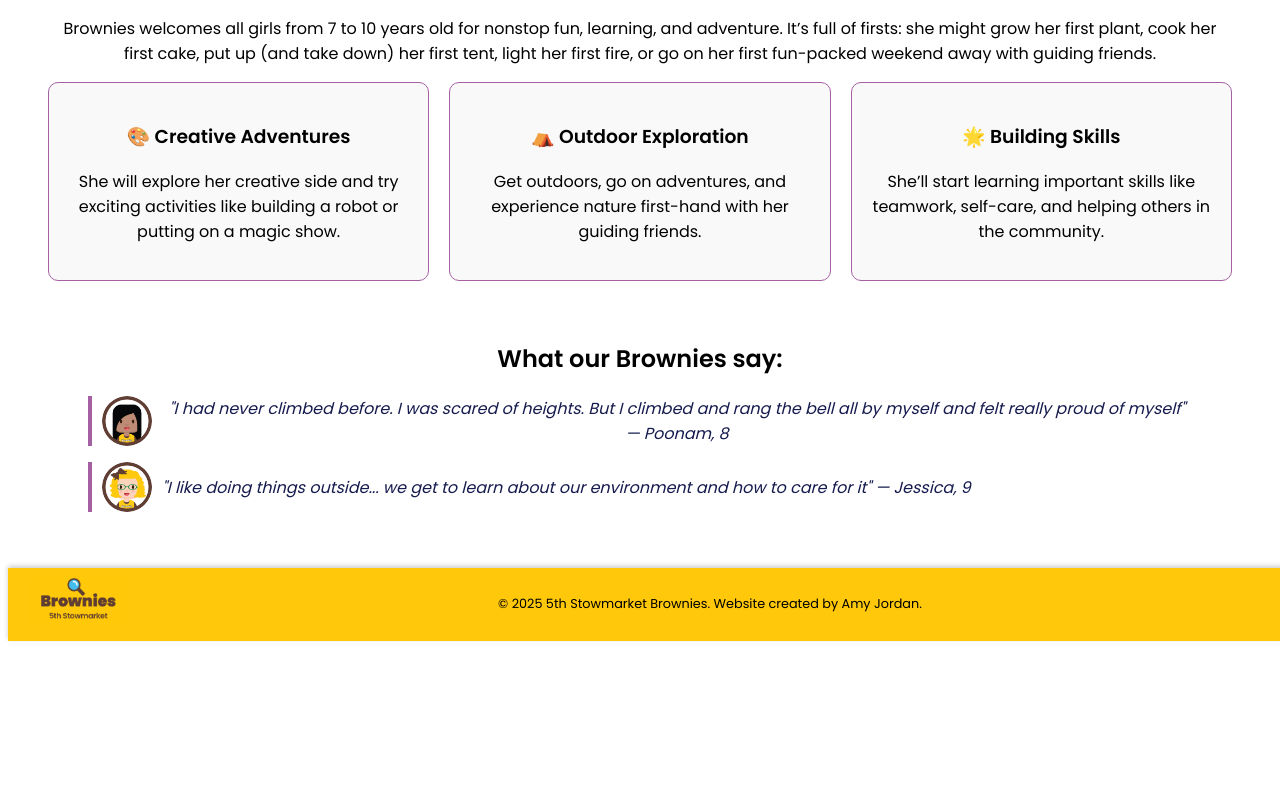
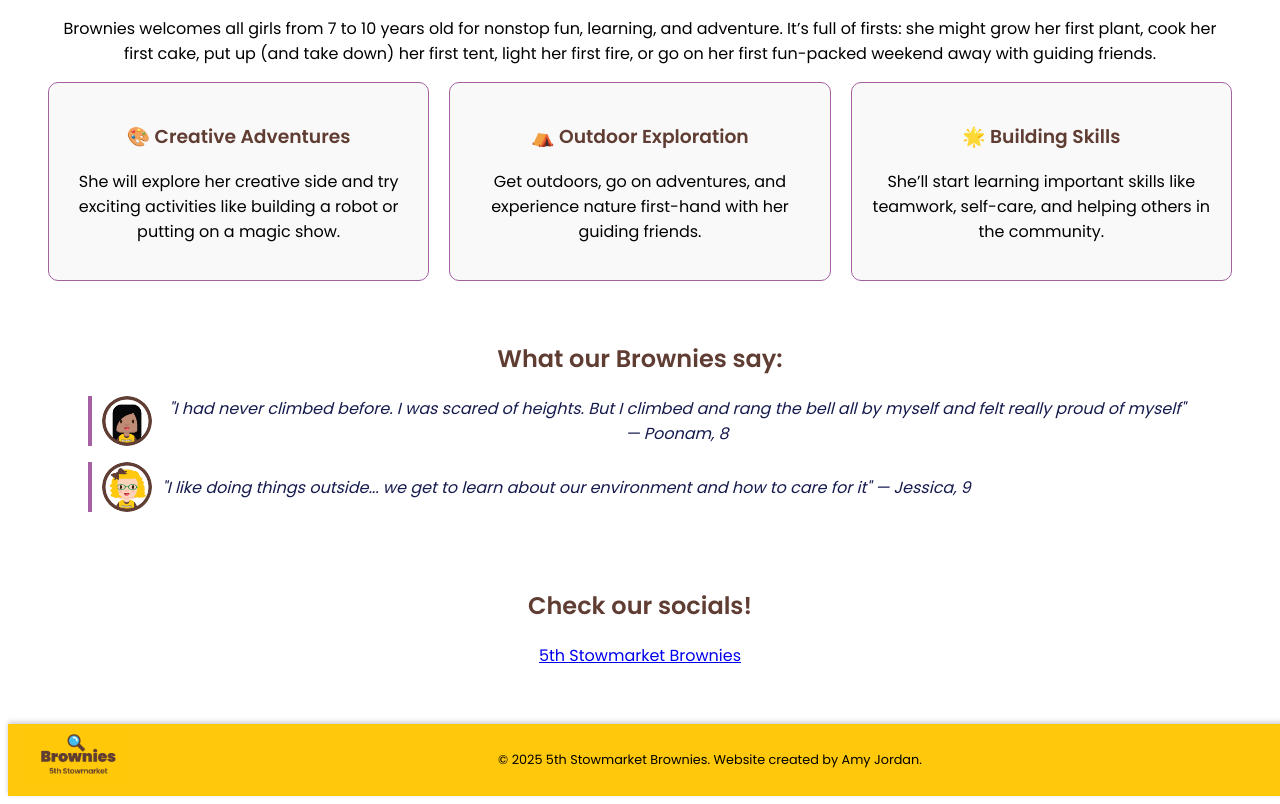
Before and after one commit to s256945/5thsmrktbrownies, a React app: page / in a window 1280 px wide. Shown: the part 460-1264 px from the top of the page. Before the commit the page ends 1109 px from the top, so only its background shows below. Built offline with nearby package versions, Linux system fonts and the light colour scheme.

Commit message:
facebook

```diff
--- a/src/components/Parents.jsx
+++ b/src/components/Parents.jsx
@@ -1,6 +1,5 @@
 import React, { useState } from "react";
 import styled from "styled-components";
-import Footer from "./footer.jsx";
 import {
   Main,
   Input,
@@ -12,6 +11,8 @@ import {
   Section,
   Article,
   FadeIn,
+  StyledH2,
+  StyledH3,
 } from "./StyledComponents.js";
 
 const ActivitiesOverview = styled.div`
@@ -43,7 +44,7 @@ const Parents = () => {
     <Main>
       <WelcomeSection>
         <Overlay>
-          <h2>Parents' Hub</h2>
+          <StyledH2>Parents' Hub</StyledH2>
           <p>
             Stay informed, stay connected! Exclusively for parents and
             guardians.
@@ -53,7 +54,7 @@ const Parents = () => {
       <FormWrapper>
         {!isAuthenticated ? (
           <Form onSubmit={handlePasswordSubmit} className="space-y-4">
-            <h2>🔒 Parents Area - Password Protected</h2>
+            <StyledH2>🔒 Parents Area - Password Protected</StyledH2>
             <p>
               To access important updates, event details, and resources, please
               enter the password provided in your starter pack.
@@ -68,7 +69,7 @@ const Parents = () => {
           </Form>
         ) : (
           <Section>
-            <h2>🎉 Welcome to the Parents Area!</h2>
+            <StyledH2>🎉 Welcome to the Parents Area!</StyledH2>
             <p>
               You now have access to all the latest updates, event schedules,
               and resources tailored for you. Thanks for being part of the 5th
@@ -77,7 +78,7 @@ const Parents = () => {
             <ActivitiesOverview>
               <FadeIn>
                 <Article>
-                  <h3>New starter info</h3>
+                  <StyledH3>New starter info</StyledH3>
                   <p>
                     Here you can revisit all the info given out when your
                     daughter first joins our unit.
@@ -86,7 +87,7 @@ const Parents = () => {
               </FadeIn>
               <FadeIn>
                 <Article>
-                  <h3>Termly plans</h3>
+                  <StyledH3>Termly plans</StyledH3>
                   <p>
                     You can download all our past termly letters which include
                     the plans for that term.
@@ -95,7 +96,7 @@ const Parents = () => {
               </FadeIn>
               <FadeIn>
                 <Article>
-                  <h3>Forms/letters</h3>
+                  <StyledH3>Forms/letters</StyledH3>
                   <p>
                     If you're missing a form or a letter, you can find it here.
                   </p>
--- a/src/components/Resources.jsx
+++ b/src/components/Resources.jsx
@@ -7,6 +7,7 @@ import {
   FadeIn,
   Article,
   Button,
+  StyledH2,
 } from "./StyledComponents.js";
 import styled from "styled-components";
 
@@ -42,12 +43,12 @@ const Resources = () => {
     <Main>
       <WelcomeSection>
         <Overlay>
-          <h2>Unit resources!</h2>
+          <StyledH2>Unit resources!</StyledH2>
           <p>Resources made for Brownie leaders</p>
         </Overlay>
       </WelcomeSection>
       <Section>
-        <h2>Available Resources</h2>
+        <StyledH2>Available Resources</StyledH2>
         <p>
           Here are the resources I've made for my Brownies unit. Please feel
           free to download our resources and ideas and adapt them to suit your
@@ -57,7 +58,7 @@ const Resources = () => {
           {resources.map((resource, index) => (
             <FadeIn key={index}>
               <Article>
-                <h2>{resource.title}</h2>
+                <StyledH2>{resource.title}</StyledH2>
                 <p>{resource.description}</p>
                 <Button>Download</Button>
               </Article>
--- a/src/components/StyledComponents.js
+++ b/src/components/StyledComponents.js
@@ -5,6 +5,14 @@ export const Main = styled.main`
   padding: 20px;
   background-color: #ffffff;
   flex-grow: 1;
+`;
+
+export const StyledH2 = styled.h2`
+  color: #603d33;
+`;
+
+export const StyledH3 = styled.h3`
+  color: #603d33;
 `;
 
 export const Section = styled.section`
--- a/src/components/contact.jsx
+++ b/src/components/contact.jsx
@@ -10,6 +10,7 @@ import {
   Input,
   Form,
   FormWrapper,
+  StyledH2,
 } from "./StyledComponents";
 
 const TextArea = styled.textarea`
@@ -35,7 +36,7 @@ const Contact = () => {
     <Main>
       <WelcomeSection>
         <Overlay>
-          <h2>Get in Touch!</h2>
+          <StyledH2>Get in Touch!</StyledH2>
           <p>We'd love to hear from you. Send us a message below!</p>
         </Overlay>
       </WelcomeSection>
--- a/src/components/home.jsx
+++ b/src/components/home.jsx
@@ -1,7 +1,6 @@
-import React from "react";
+import React, { useEffect } from "react";
 import Brownie1 from "../../public/assets/Brownie1.png";
 import Brownie3 from "../../public/assets/Brownie3.png";
-import Footer from "./footer.jsx";
 import styled from "styled-components";
 import {
   Main,
@@ -11,6 +10,8 @@ import {
   Button,
   FadeIn,
   Article,
+  StyledH2,
+  StyledH3,
 } from "./StyledComponents";
 
 const ActivitiesOverview = styled.div`
@@ -36,11 +37,24 @@ const TestimonialImg = styled.img`
 `;
 
 const Home = () => {
+  useEffect(() => {
+    if (window.FB) {
+      window.FB.XFBML.parse();
+    } else {
+      const script = document.createElement("script");
+      script.src =
+        "https://connect.facebook.net/en_GB/sdk.js#xfbml=1&version=v22.0";
+      script.async = true;
+      script.defer = true;
+      document.body.appendChild(script);
+    }
+  }, []);
+
   return (
     <Main>
       <WelcomeSection>
         <Overlay>
-          <h2>Welcome to our Brownies Unit!</h2>
+          <StyledH2>Welcome to our Brownies Unit!</StyledH2>
           <p>Join us for fun, friendship, and adventure!</p>
           <Button as="a" href="/join">
             Join Now
@@ -48,7 +62,7 @@ const Home = () => {
         </Overlay>
       </WelcomeSection>
       <Section>
-        <h2>What do Brownies do?</h2>
+        <StyledH2>What do Brownies do?</StyledH2>
         <p>
           Brownies welcomes all girls from 7 to 10 years old for nonstop fun,
           learning, and adventure. It’s full of firsts: she might grow her first
@@ -59,7 +73,7 @@ const Home = () => {
         <ActivitiesOverview>
           <FadeIn>
             <Article>
-              <h3>🎨 Creative Adventures</h3>
+              <StyledH3>🎨 Creative Adventures</StyledH3>
               <p>
                 She will explore her creative side and try exciting activities
                 like building a robot or putting on a magic show.
@@ -68,7 +82,7 @@ const Home = () => {
           </FadeIn>
           <FadeIn>
             <Article>
-              <h3>⛺ Outdoor Exploration</h3>
+              <StyledH3>⛺ Outdoor Exploration</StyledH3>
               <p>
                 Get outdoors, go on adventures, and experience nature first-hand
                 with her guiding friends.
@@ -77,7 +91,7 @@ const Home = () => {
           </FadeIn>
           <FadeIn>
             <Article>
-              <h3>🌟 Building Skills</h3>
+              <StyledH3>🌟 Building Skills</StyledH3>
               <p>
                 She’ll start learning important skills like teamwork, self-care,
                 and helping others in the community.
@@ -87,7 +101,7 @@ const Home = () => {
         </ActivitiesOverview>
       </Section>
       <Section>
-        <h2>What our Brownies say:</h2>
+        <StyledH2>What our Brownies say:</StyledH2>
         <TestimonialsBlockquote>
           <TestimonialImg
             src={Brownie1}
@@ -108,6 +122,29 @@ const Home = () => {
           and how to care for it" — Jessica, 9
         </TestimonialsBlockquote>
       </Section>
+      <Section>
+        <StyledH2>Check our socials!</StyledH2>
+        <div
+          className="fb-page"
+          data-href="https://www.facebook.com/5th-Stowmarket-Brownies-100081302018670"
+          data-tabs="timeline"
+          data-width="500"
+          data-height="500"
+          data-small-header="false"
+          data-adapt-container-width="true"
+          data-hide-cover="false"
+          data-show-facepile="true"
+        >
+          <blockquote
+            cite="https://www.facebook.com/5th-Stowmarket-Brownies-100081302018670"
+            className="fb-xfbml-parse-ignore"
+          >
+            <a href="https://www.facebook.com/5th-Stowmarket-Brownies-100081302018670">
+              5th Stowmarket Brownies
+            </a>
+          </blockquote>
+        </div>
+      </Section>
     </Main>
   );
 };
--- a/src/components/joinUs.jsx
+++ b/src/components/joinUs.jsx
@@ -2,7 +2,6 @@ import React from "react";
 import styled from "styled-components";
 import Brownie6 from "../../public/assets/Brownie6.png";
 import Leader3 from "../../public/assets/Leader3.png";
-import Footer from "./footer.jsx";
 import {
   Main,
   Section,
@@ -11,6 +10,8 @@ import {
   FadeIn,
   WelcomeSection,
   Article,
+  StyledH2,
+  StyledH3,
 } from "./StyledComponents";
 
 const JoinOptions = styled.div`
@@ -34,12 +35,12 @@ const Join = () => {
     <Main>
       <WelcomeSection>
         <Overlay>
-          <h2>Join Us Today!</h2>
+          <StyledH2>Join Us Today!</StyledH2>
           <p>Be part of the adventure and fun at Brownies!</p>
         </Overlay>
       </WelcomeSection>
       <Section>
-        <h2>How to Join</h2>
+        <StyledH2>How to Join</StyledH2>
         <p>
           Whether you want to become a Brownie or volunteer, there's a place for
           you!
@@ -49,7 +50,7 @@ const Join = () => {
         <FadeIn>
           <Article>
             <JoinImg src={Brownie6} alt="Brownie Girl" />
-            <h3>🎀 Join as a Brownie</h3>
+            <StyledH3>🎀 Join as a Brownie</StyledH3>
             <p>
               Brownies is full of fun, learning, and adventure! Girls in Guiding
               are 23% more confident and 3x more likely to contribute to their
@@ -66,7 +67,7 @@ const Join = () => {
         <FadeIn>
           <Article>
             <JoinImg src={Leader3} alt="Volunteer Helping" />
-            <h3>🤝 Join as a Volunteer</h3>
+            <StyledH3>🤝 Join as a Volunteer</StyledH3>
             <p>
               Help all girls know they can do anything by volunteering with us.
               Make a difference and be part of the guiding community!
--- a/src/index.html
+++ b/src/index.html
@@ -9,13 +9,19 @@
       name="description"
       content="Welcome to the 5th Stowmarket Brownies!"
     />
-    <!-- Include the Poppins font from Google Fonts -->
     <link
       href="https://fonts.googleapis.com/css2?family=Poppins:wght@400;500;600&display=swap"
       rel="stylesheet"
     />
   </head>
   <body style="font-family: 'Poppins', sans-serif">
+    <div id="fb-root"></div>
+    <script
+      async
+      defer
+      crossorigin="anonymous"
+      src="https://connect.facebook.net/en_GB/sdk.js#xfbml=1&version=v22.0"
+    ></script>
     <div id="root"></div>
     <script src="bundle.js"></script>
   </body>
```
